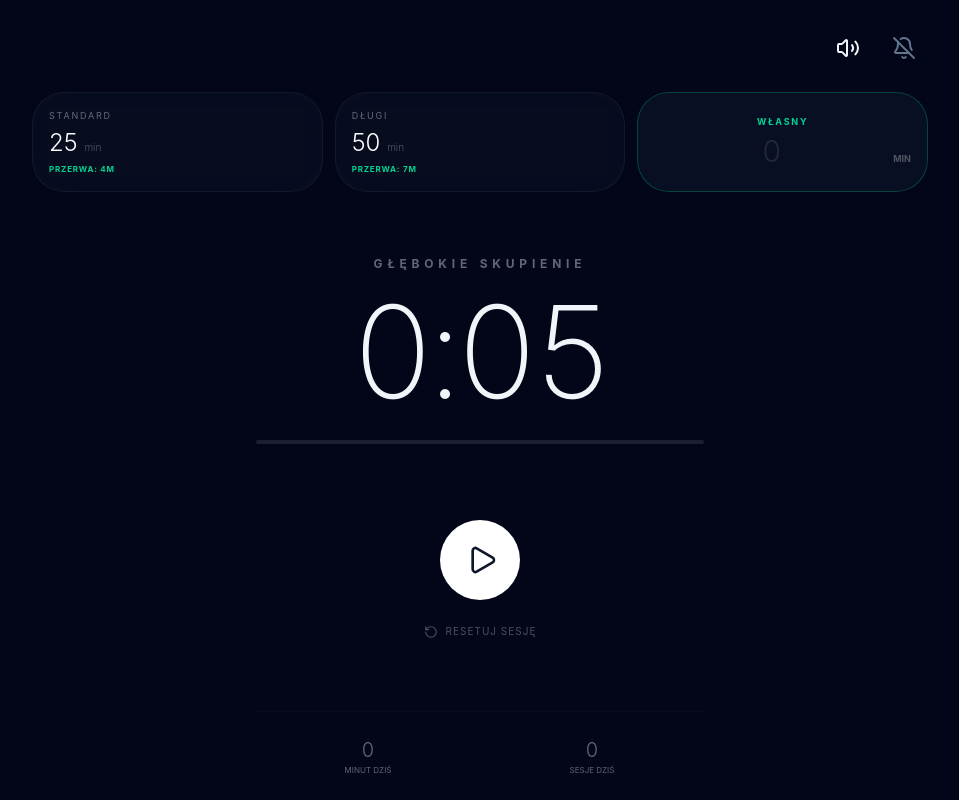
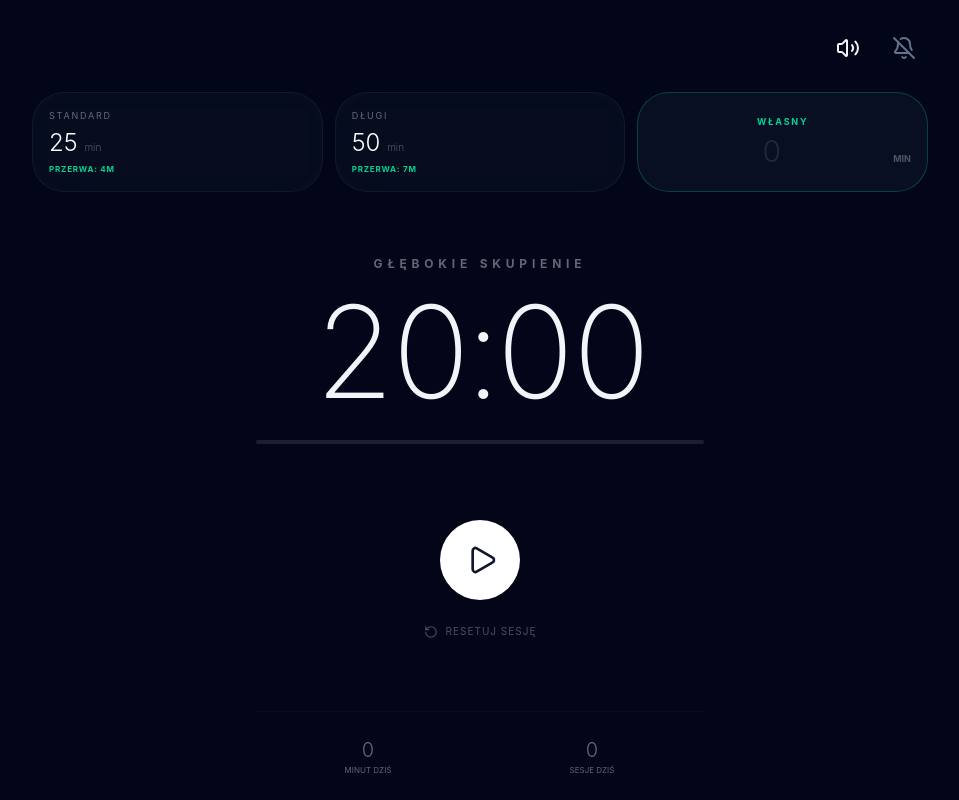
Before and after one commit to WojciechStancel/Cyfrowy-Oddech, a React (Vite) app: page / in a window 1280 px wide. Shown: the whole page, without its empty margins (160-1119 px from the left). Built offline with nearby package versions, Linux system fonts and the light colour scheme.

Commit message:
changed default timer settings

```diff
--- a/src/App.jsx
+++ b/src/App.jsx
@@ -38,8 +38,8 @@ const SOUND_URL = "/notification-sound.mp3";
 const NOTIFICATION_SOUND_URL = "/break-end-sound.mp3";
 
 function App() {
-  const [workTime, setWorkTime] = useState(1 * 5);
-  const [breakTime, setBreakTime] = useState(1 * 6);
+  const [workTime, setWorkTime] = useState(20 * 60);
+  const [breakTime, setBreakTime] = useState(3* 60);
 
   const [seconds, setSeconds] = useState(workTime);
   const [progress, setProgress] = useState(0);
```
